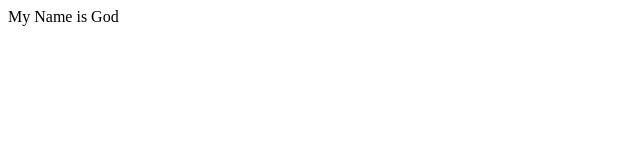
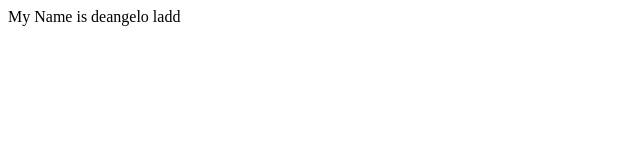
Before and after one commit to dladd18/dladd18.github.io, a plain HTML site: page index.html in a window 1280 px wide. Shown: the full height of the page, 0-640 px from the left. Drawn offline with Linux system fonts and the light colour scheme.

Commit message:
First commit

```diff
--- a/index.html
+++ b/index.html
@@ -1 +1,2 @@
-<p>My Name is God</p>
+<title>This God</title>
+<p>My Name is deangelo ladd</p>
```
